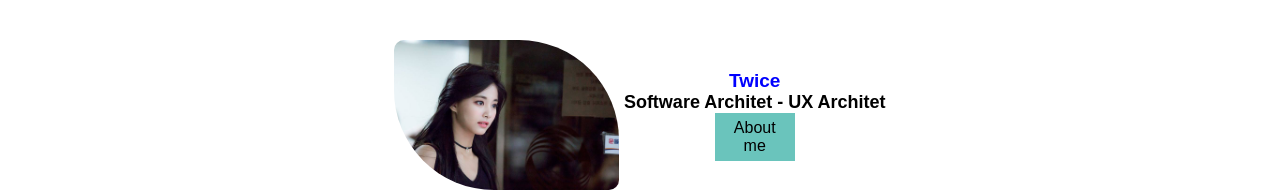
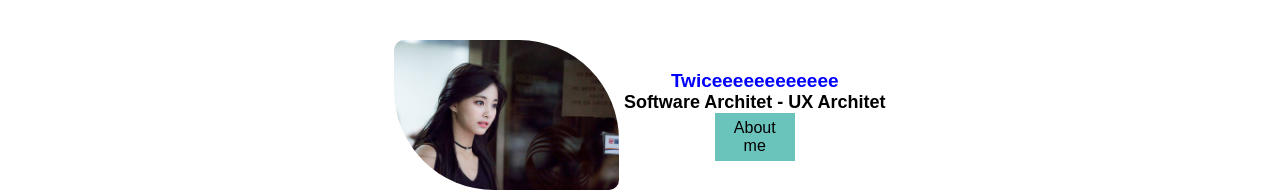
Before and after one commit to nguyenngocduck10/nguyenngocduck10.github.io, a plain HTML site: page index.html in a window 1280 px wide. Shown: the part 279-471 px from the top of the page. Drawn offline with Linux system fonts and the light colour scheme; a script that the page names is missing; a web font is replaced by a local one.

Commit message:
Update index.html

```diff
--- a/index.html
+++ b/index.html
@@ -59,7 +59,7 @@
     <section id="personal-info">
         <img src="./img/tzuyu.jpg">
         <div id="personal-info-detail">
-            <h2>Twice</h2>
+            <h2>Twiceeeeeeeeeeee</h2>
             <h3>Software Architet - UX Architet</h3>
             <a href="./experience.html" id="button_about" class="link_button">About me</a>
         </div>
```
